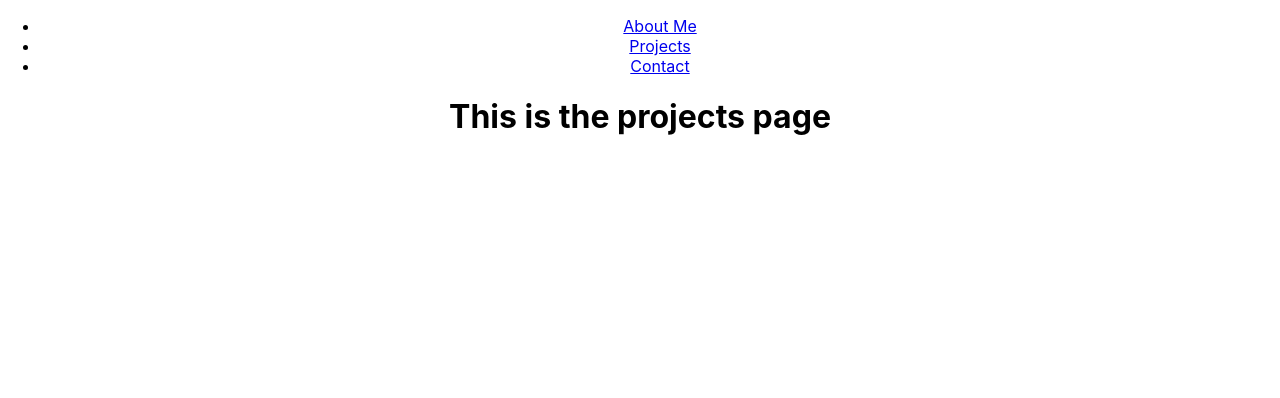
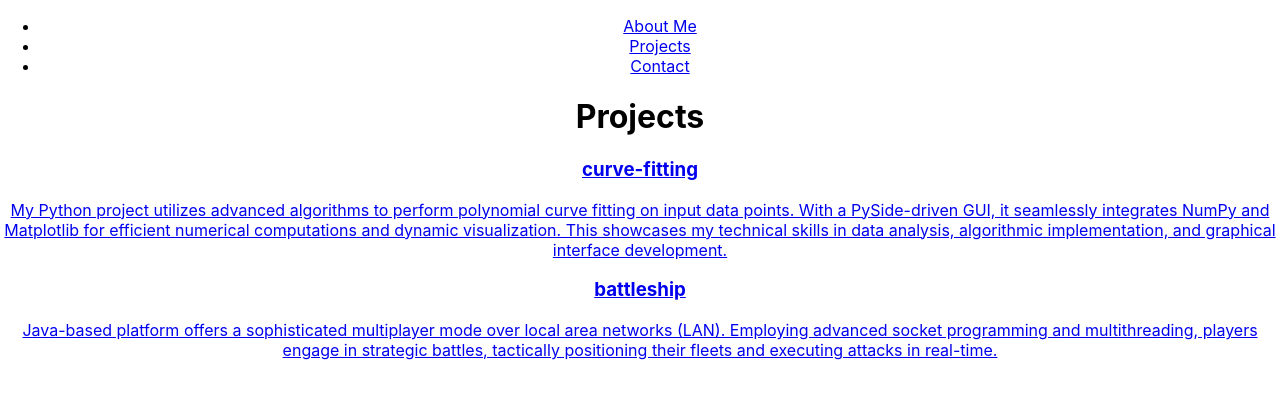
Before and after one commit to NicoSem/nicosem.github.io, a React (Create React App) app: page /projects in a window 1280 px wide. Shown: the top 398 px of the page. Built offline with nearby package versions, Linux system fonts and the light colour scheme.

Commit message:
added projects page

```diff
--- a/src/pages/ProjectsPage.js
+++ b/src/pages/ProjectsPage.js
@@ -1,6 +1,18 @@
+import { Link } from "react-router-dom"
+import projects from "../components/ProjectDetails"
+
 const ProjectsPage = () => {
     return (
-        <h1>This is the projects page</h1>
+        <>
+            <h1>Projects</h1>
+            {projects.map(project => (
+                <Link to={`/projects/${project.name}`}>
+                    <h3>{project.name}</h3>
+                    <p>{project.description}</p>
+                </Link>
+            ))}
+        </>
+
     )
 }
 
```
